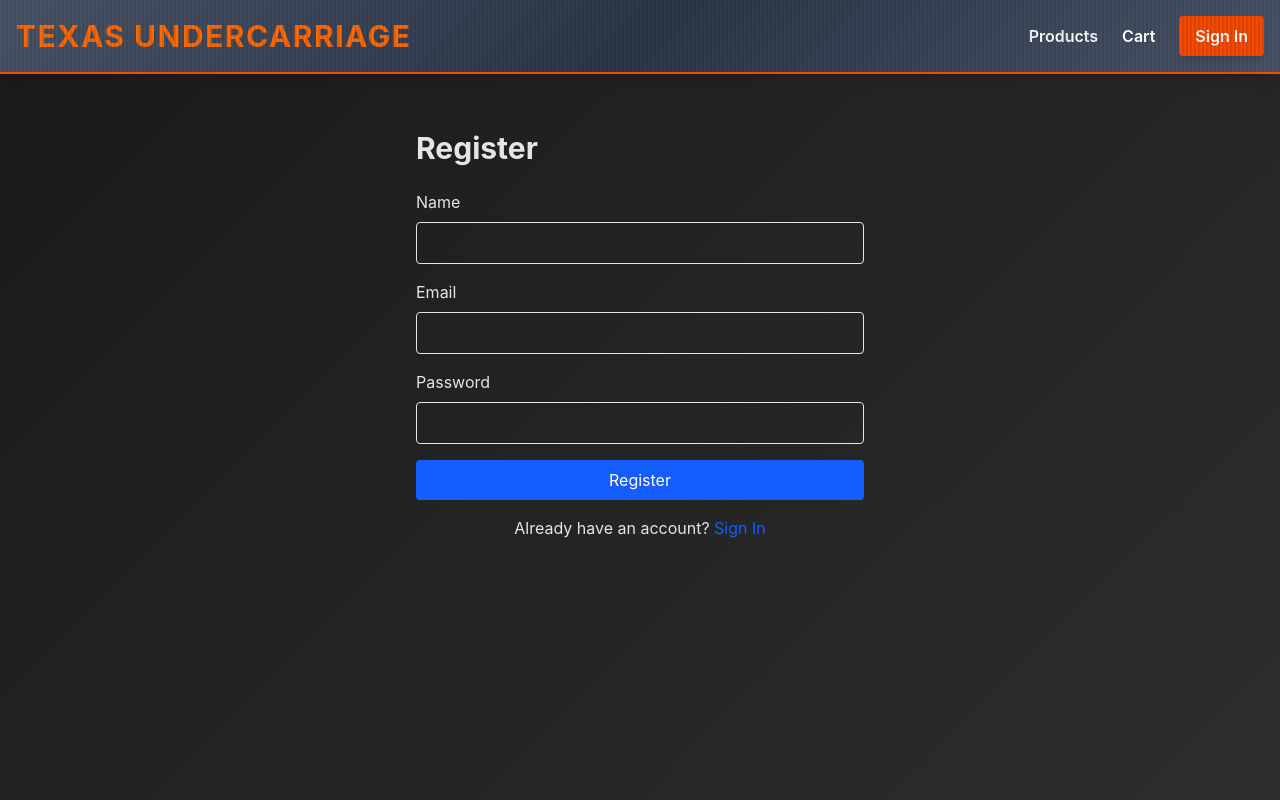
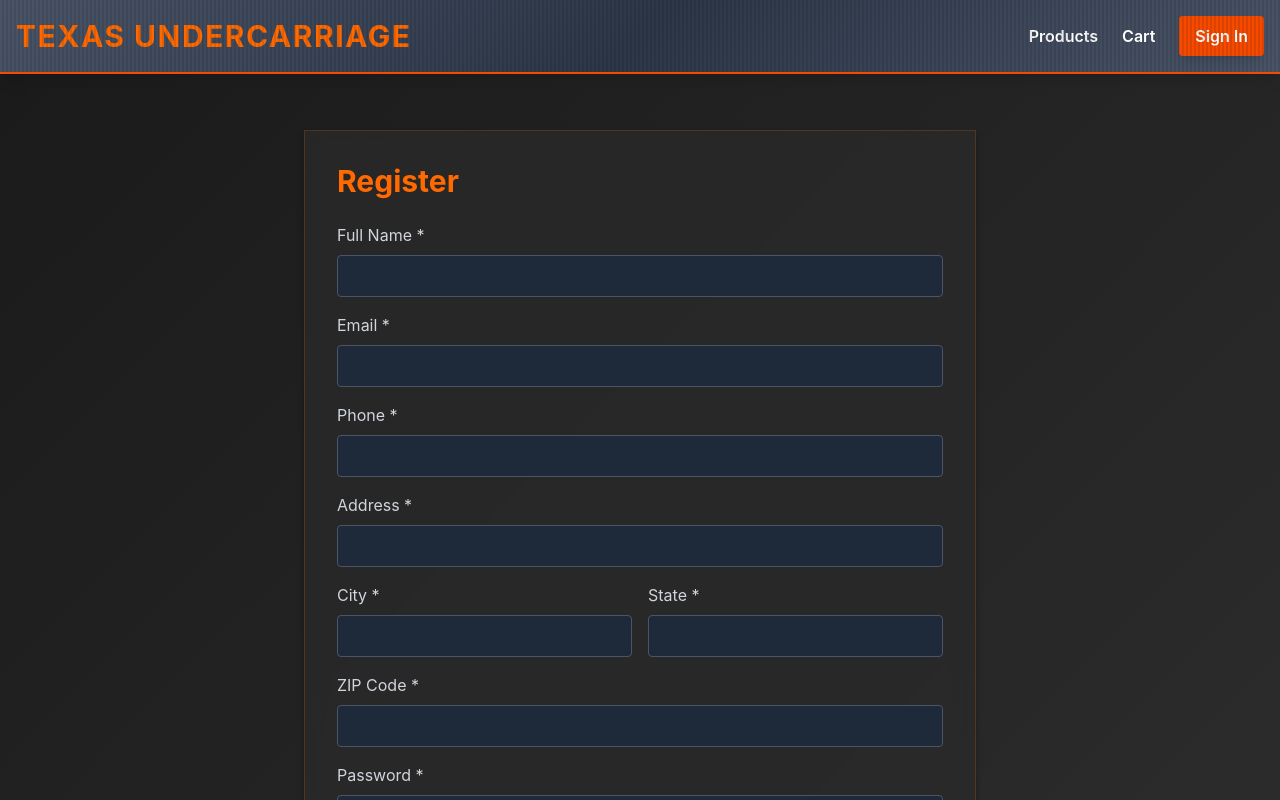
Before and after one commit to seamusowens/texas-undercarriage, a Next.js app: page /auth/register in a window 1280 px wide. Shown: the top 800 px of the page. Built offline with nearby package versions, Linux system fonts and the light colour scheme; no server answers.

Commit message:
Add user profile with address fields and logout

```diff
--- a/app/api/auth/register/route.ts
+++ b/app/api/auth/register/route.ts
@@ -4,7 +4,7 @@
 
 export async function POST(req: Request) {
   try {
-    const { email, password, name } = await req.json()
+    const { email, password, name, phone, address, city, state, zip } = await req.json()
 
     const exists = await prisma.user.findUnique({ where: { email } })
     if (exists) {
@@ -13,7 +13,7 @@
 
     const hashedPassword = await bcrypt.hash(password, 10)
     const user = await prisma.user.create({
-      data: { email, password: hashedPassword, name }
+      data: { email, password: hashedPassword, name, phone, address, city, state, zip }
     })
 
     return NextResponse.json({ id: user.id, email: user.email })
--- /dev/null
+++ b/app/auth/register/page-old.tsx
@@ -0,0 +1,66 @@
+'use client'
+import { useState } from 'react'
+import { useRouter } from 'next/navigation'
+import Link from 'next/link'
+
+export default function Register() {
+  const [email, setEmail] = useState('')
+  const [password, setPassword] = useState('')
+  const [name, setName] = useState('')
+  const router = useRouter()
+
+  const handleSubmit = async (e: React.FormEvent) => {
+    e.preventDefault()
+    const res = await fetch('/api/auth/register', {
+      method: 'POST',
+      headers: { 'Content-Type': 'application/json' },
+      body: JSON.stringify({ email, password, name })
+    })
+
+    if (res.ok) router.push('/auth/signin')
+  }
+
+  return (
+    <div className="max-w-md mx-auto mt-10">
+      <h1 className="text-3xl font-bold mb-6">Register</h1>
+      <form onSubmit={handleSubmit} className="space-y-4">
+        <div>
+          <label className="block mb-2">Name</label>
+          <input
+            type="text"
+            value={name}
+            onChange={(e) => setName(e.target.value)}
+            className="w-full border p-2 rounded"
+            required
+          />
+        </div>
+        <div>
+          <label className="block mb-2">Email</label>
+          <input
+            type="email"
+            value={email}
+            onChange={(e) => setEmail(e.target.value)}
+            className="w-full border p-2 rounded"
+            required
+          />
+        </div>
+        <div>
+          <label className="block mb-2">Password</label>
+          <input
+            type="password"
+            value={password}
+            onChange={(e) => setPassword(e.target.value)}
+            className="w-full border p-2 rounded"
+            required
+          />
+        </div>
+        <button type="submit" className="w-full bg-blue-600 text-white p-2 rounded hover:bg-blue-700">
+          Register
+        </button>
+      </form>
+      <p className="mt-4 text-center">
+        Already have an account? <Link href="/auth/signin" className="text-blue-600 hover:underline">Sign In</Link>
+      </p>
+    </div>
+  )
+}
--- a/app/auth/register/page.tsx
+++ b/app/auth/register/page.tsx
@@ -4,9 +4,16 @@
 import Link from 'next/link'
 
 export default function Register() {
-  const [email, setEmail] = useState('')
-  const [password, setPassword] = useState('')
-  const [name, setName] = useState('')
+  const [formData, setFormData] = useState({
+    name: '',
+    email: '',
+    phone: '',
+    address: '',
+    city: '',
+    state: '',
+    zip: '',
+    password: ''
+  })
   const router = useRouter()
 
   const handleSubmit = async (e: React.FormEvent) => {
@@ -14,52 +21,103 @@
     const res = await fetch('/api/auth/register', {
       method: 'POST',
       headers: { 'Content-Type': 'application/json' },
-      body: JSON.stringify({ email, password, name })
+      body: JSON.stringify(formData)
     })
 
     if (res.ok) router.push('/auth/signin')
   }
 
   return (
-    <div className="max-w-md mx-auto mt-10">
-      <h1 className="text-3xl font-bold mb-6">Register</h1>
-      <form onSubmit={handleSubmit} className="space-y-4">
-        <div>
-          <label className="block mb-2">Name</label>
+    <div className="max-w-2xl mx-auto mt-10 card p-8">
+      <h1 className="text-3xl font-bold mb-6 text-orange-500">Register</h1>
+      <form onSubmit={handleSubmit} className="grid md:grid-cols-2 gap-4">
+        <div className="md:col-span-2">
+          <label className="block mb-2 text-gray-300">Full Name *</label>
           <input
             type="text"
-            value={name}
-            onChange={(e) => setName(e.target.value)}
-            className="w-full border p-2 rounded"
+            value={formData.name}
+            onChange={(e) => setFormData({...formData, name: e.target.value})}
+            className="w-full border border-gray-600 bg-gray-800 text-white p-2 rounded"
+            required
+          />
+        </div>
+        <div className="md:col-span-2">
+          <label className="block mb-2 text-gray-300">Email *</label>
+          <input
+            type="email"
+            value={formData.email}
+            onChange={(e) => setFormData({...formData, email: e.target.value})}
+            className="w-full border border-gray-600 bg-gray-800 text-white p-2 rounded"
+            required
+          />
+        </div>
+        <div className="md:col-span-2">
+          <label className="block mb-2 text-gray-300">Phone *</label>
+          <input
+            type="tel"
+            value={formData.phone}
+            onChange={(e) => setFormData({...formData, phone: e.target.value})}
+            className="w-full border border-gray-600 bg-gray-800 text-white p-2 rounded"
+            required
+          />
+        </div>
+        <div className="md:col-span-2">
+          <label className="block mb-2 text-gray-300">Address *</label>
+          <input
+            type="text"
+            value={formData.address}
+            onChange={(e) => setFormData({...formData, address: e.target.value})}
+            className="w-full border border-gray-600 bg-gray-800 text-white p-2 rounded"
             required
           />
         </div>
         <div>
-          <label className="block mb-2">Email</label>
+          <label className="block mb-2 text-gray-300">City *</label>
           <input
-            type="email"
-            value={email}
-            onChange={(e) => setEmail(e.target.value)}
-            className="w-full border p-2 rounded"
+            type="text"
+            value={formData.city}
+            onChange={(e) => setFormData({...formData, city: e.target.value})}
+            className="w-full border border-gray-600 bg-gray-800 text-white p-2 rounded"
             required
           />
         </div>
         <div>
-          <label className="block mb-2">Password</label>
+          <label className="block mb-2 text-gray-300">State *</label>
           <input
-            type="password"
-            value={password}
-            onChange={(e) => setPassword(e.target.value)}
-            className="w-full border p-2 rounded"
+            type="text"
+            value={formData.state}
+            onChange={(e) => setFormData({...formData, state: e.target.value})}
+            className="w-full border border-gray-600 bg-gray-800 text-white p-2 rounded"
+            maxLength={2}
             required
           />
         </div>
-        <button type="submit" className="w-full bg-blue-600 text-white p-2 rounded hover:bg-blue-700">
+        <div className="md:col-span-2">
+          <label className="block mb-2 text-gray-300">ZIP Code *</label>
+          <input
+            type="text"
+            value={formData.zip}
+            onChange={(e) => setFormData({...formData, zip: e.target.value})}
+            className="w-full border border-gray-600 bg-gray-800 text-white p-2 rounded"
+            required
+          />
+        </div>
+        <div className="md:col-span-2">
+          <label className="block mb-2 text-gray-300">Password *</label>
+          <input
+            type="password"
+            value={formData.password}
+            onChange={(e) => setFormData({...formData, password: e.target.value})}
+            className="w-full border border-gray-600 bg-gray-800 text-white p-2 rounded"
+            required
+          />
+        </div>
+        <button type="submit" className="md:col-span-2 bg-orange-600 text-white p-3 rounded hover:bg-orange-700 font-bold">
           Register
         </button>
       </form>
-      <p className="mt-4 text-center">
-        Already have an account? <Link href="/auth/signin" className="text-blue-600 hover:underline">Sign In</Link>
+      <p className="mt-4 text-center text-gray-300">
+        Already have an account? <Link href="/auth/signin" className="text-orange-500 hover:underline">Sign In</Link>
       </p>
     </div>
   )
--- a/app/layout.tsx
+++ b/app/layout.tsx
@@ -37,7 +37,7 @@
             </>
           )}
           {session ? (
-            <span className="text-xs md:text-sm text-gray-300 bg-gray-800 px-3 py-1 rounded">{session.user?.email}</span>
+            <Link href="/profile" className="text-xs md:text-sm text-gray-300 bg-gray-800 px-3 py-1 rounded hover:bg-gray-700">Profile</Link>
           ) : (
             <Link href="/auth/signin" className="bg-orange-600 hover:bg-orange-700 px-4 py-2 rounded font-semibold transition shadow-lg">
               Sign In
--- /dev/null
+++ b/app/profile/page.tsx
@@ -0,0 +1,65 @@
+'use client'
+import { useSession, signOut } from 'next-auth/react'
+import { useState, useEffect } from 'react'
+import { useRouter } from 'next/navigation'
+
+export default function Profile() {
+  const { data: session, status } = useSession()
+  const router = useRouter()
+  const [formData, setFormData] = useState({name: '', phone: '', address: '', city: '', state: '', zip: ''})
+  const [editing, setEditing] = useState(false)
+
+  useEffect(() => {
+    if (status === 'unauthenticated') router.push('/auth/signin')
+    else if (status === 'authenticated') {
+      fetch('/api/profile').then(res => res.json()).then(data => setFormData(data))
+    }
+  }, [status, router])
+
+  const handleSave = async () => {
+    await fetch('/api/profile', {method: 'PUT', headers: {'Content-Type': 'application/json'}, body: JSON.stringify(formData)})
+    setEditing(false)
+  }
+
+  if (status === 'loading') return <div>Loading...</div>
+
+  return (
+    <div className="max-w-2xl mx-auto card p-8">
+      <div className="flex justify-between items-center mb-6">
+        <h1 className="text-3xl font-bold text-orange-500">Profile</h1>
+        <button onClick={() => signOut()} className="bg-red-600 text-white px-4 py-2 rounded hover:bg-red-700">Logout</button>
+      </div>
+      <div className="space-y-4">
+        <div><label className="block text-gray-300">Email</label><p className="text-white">{session?.user?.email}</p></div>
+        <div><label className="block text-gray-300">Name</label>
+          {editing ? <input value={formData.name} onChange={e => setFormData({...formData, name: e.target.value})} className="w-full border border-gray-600 bg-gray-800 text-white p-2 rounded"/> : <p className="text-white">{formData.name}</p>}
+        </div>
+        <div><label className="block text-gray-300">Phone</label>
+          {editing ? <input value={formData.phone} onChange={e => setFormData({...formData, phone: e.target.value})} className="w-full border border-gray-600 bg-gray-800 text-white p-2 rounded"/> : <p className="text-white">{formData.phone}</p>}
+        </div>
+        <div><label className="block text-gray-300">Address</label>
+          {editing ? <input value={formData.address} onChange={e => setFormData({...formData, address: e.target.value})} className="w-full border border-gray-600 bg-gray-800 text-white p-2 rounded"/> : <p className="text-white">{formData.address}</p>}
+        </div>
+        <div className="grid grid-cols-3 gap-4">
+          <div><label className="block text-gray-300">City</label>
+            {editing ? <input value={formData.city} onChange={e => setFormData({...formData, city: e.target.value})} className="w-full border border-gray-600 bg-gray-800 text-white p-2 rounded"/> : <p className="text-white">{formData.city}</p>}
+          </div>
+          <div><label className="block text-gray-300">State</label>
+            {editing ? <input value={formData.state} onChange={e => setFormData({...formData, state: e.target.value})} className="w-full border border-gray-600 bg-gray-800 text-white p-2 rounded"/> : <p className="text-white">{formData.state}</p>}
+          </div>
+          <div><label className="block text-gray-300">ZIP</label>
+            {editing ? <input value={formData.zip} onChange={e => setFormData({...formData, zip: e.target.value})} className="w-full border border-gray-600 bg-gray-800 text-white p-2 rounded"/> : <p className="text-white">{formData.zip}</p>}
+          </div>
+        </div>
+        {editing ? (
+          <div className="flex gap-2">
+            <button onClick={handleSave} className="bg-orange-600 text-white px-4 py-2 rounded hover:bg-orange-700">Save</button>
+            <button onClick={() => setEditing(false)} className="border border-gray-600 text-white px-4 py-2 rounded hover:bg-gray-800">Cancel</button>
+          </div>
+        ) : (
+          <button onClick={() => setEditing(true)} className="bg-orange-600 text-white px-4 py-2 rounded hover:bg-orange-700">Edit Profile</button>
+        )}
+      </div>
+    </div>
+  )
+}
```
Also changed, not shown: app/api/profile/route.ts (added, +20 -0 lines), 2 other files (tests, documents, lock files or other folders).
